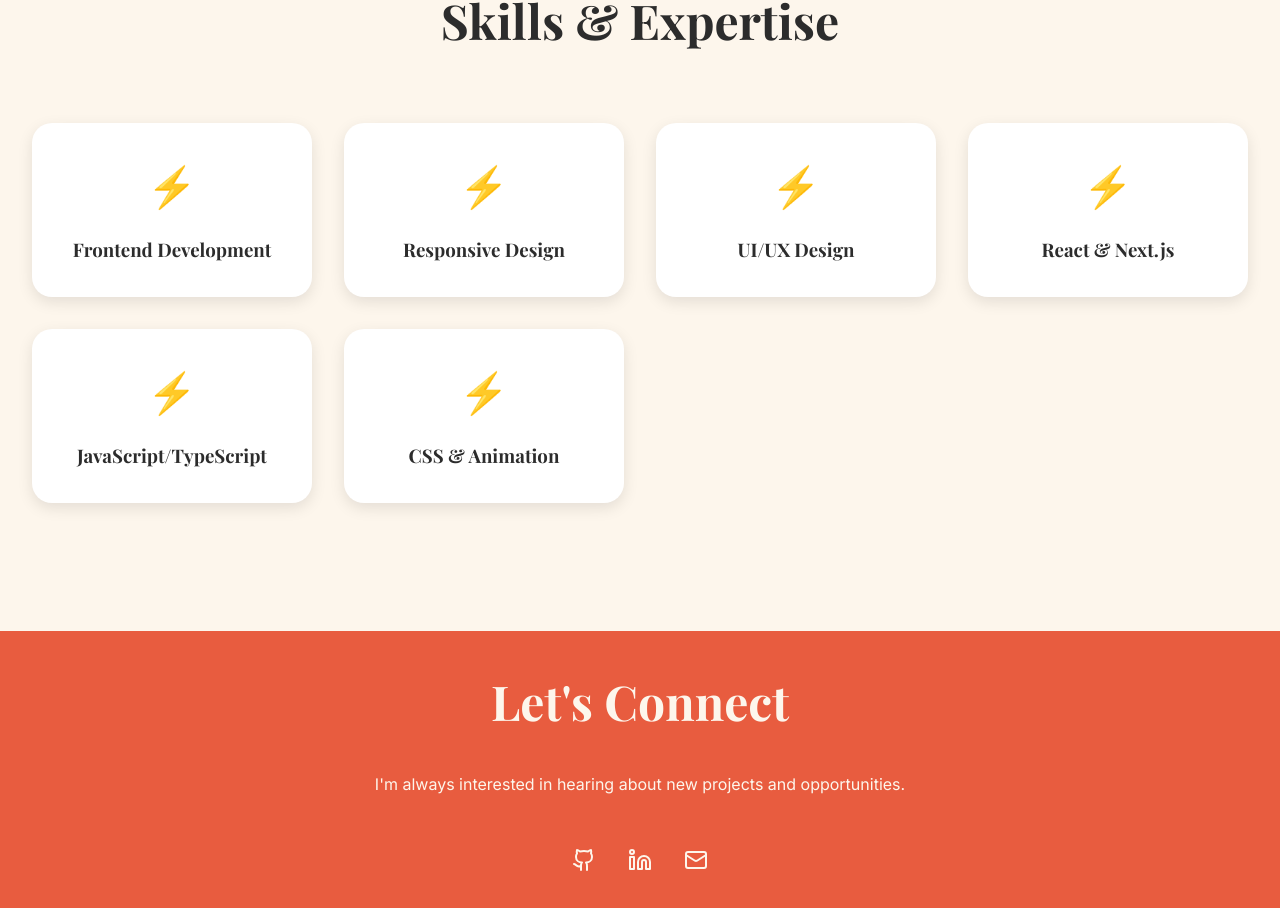
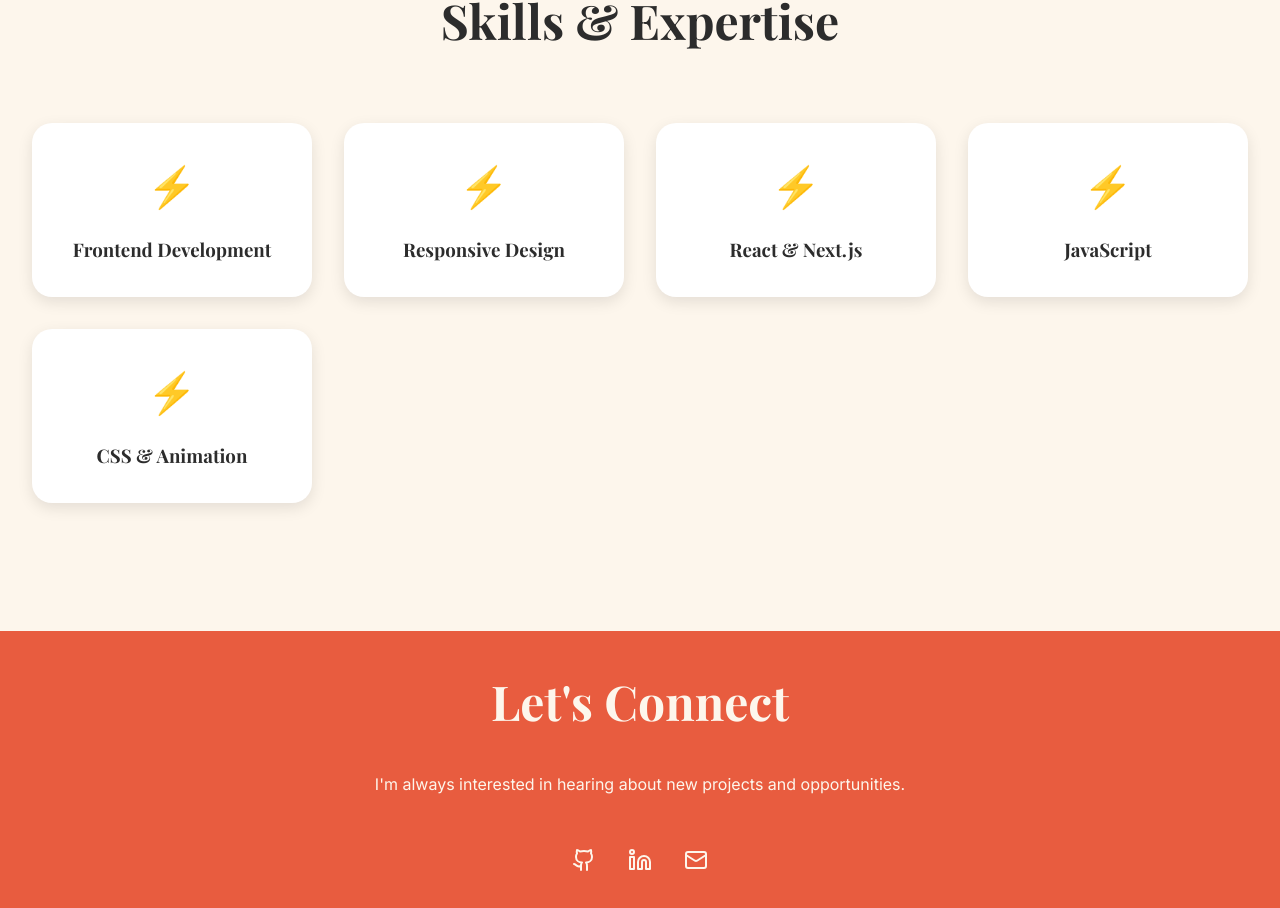
Before and after one commit to ecesemabekdemir/portfolio-next, a Next.js app: page / in a window 1280 px wide. Shown: the part 1819-2727 px from the top of the page. Built offline with nearby package versions, Linux system fonts and the light colour scheme.

Commit message:
skills de css değişiklikleri yapıldı

```diff
--- a/components/skills/index.jsx
+++ b/components/skills/index.jsx
@@ -9,9 +9,8 @@ export default function Skills() {
             {[
               "Frontend Development",
               "Responsive Design",
-              "UI/UX Design",
               "React & Next.js",
-              "JavaScript/TypeScript",
+              "JavaScript",
               "CSS & Animation",
             ].map((skill) => (
               <div key={skill} className="skill-card">
```
